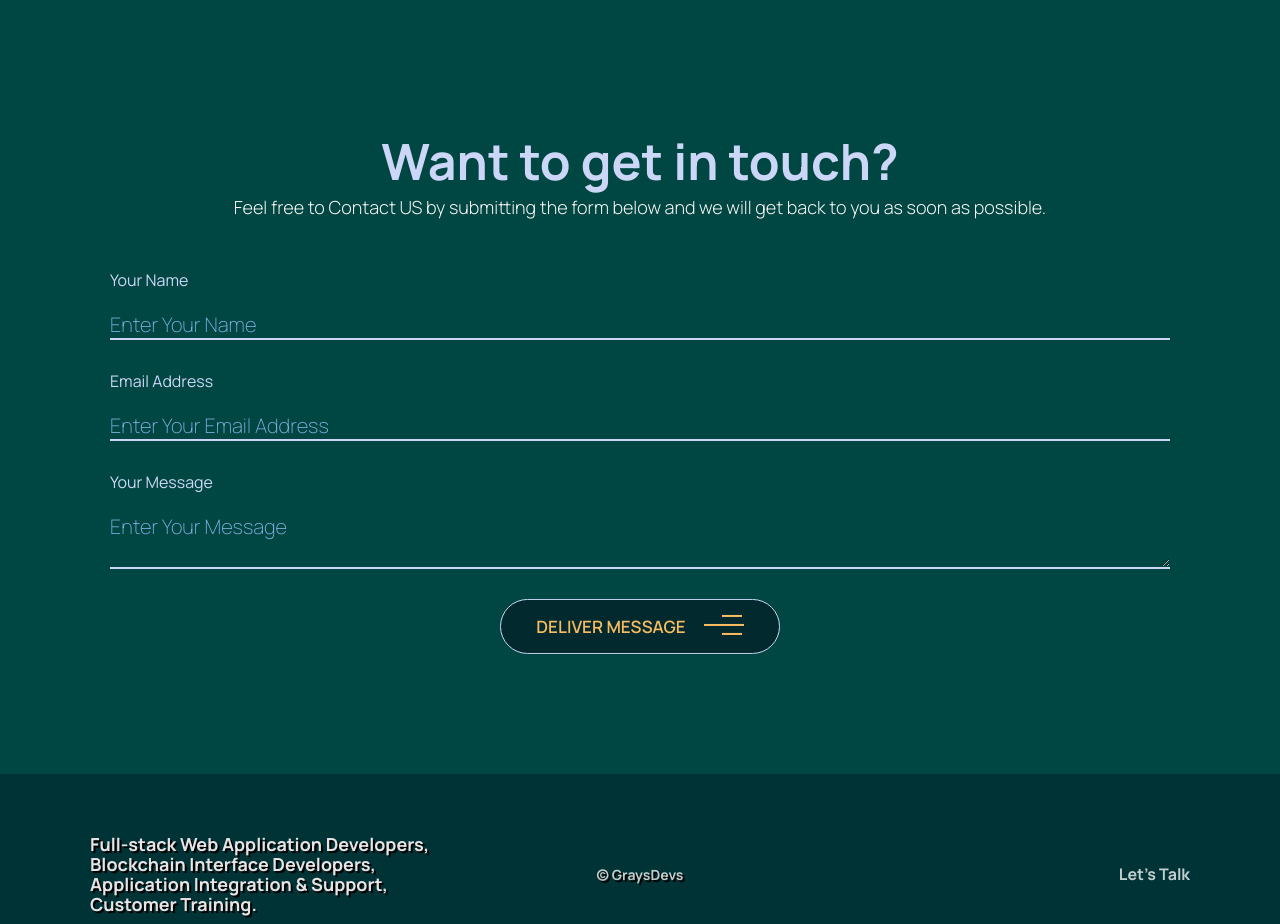
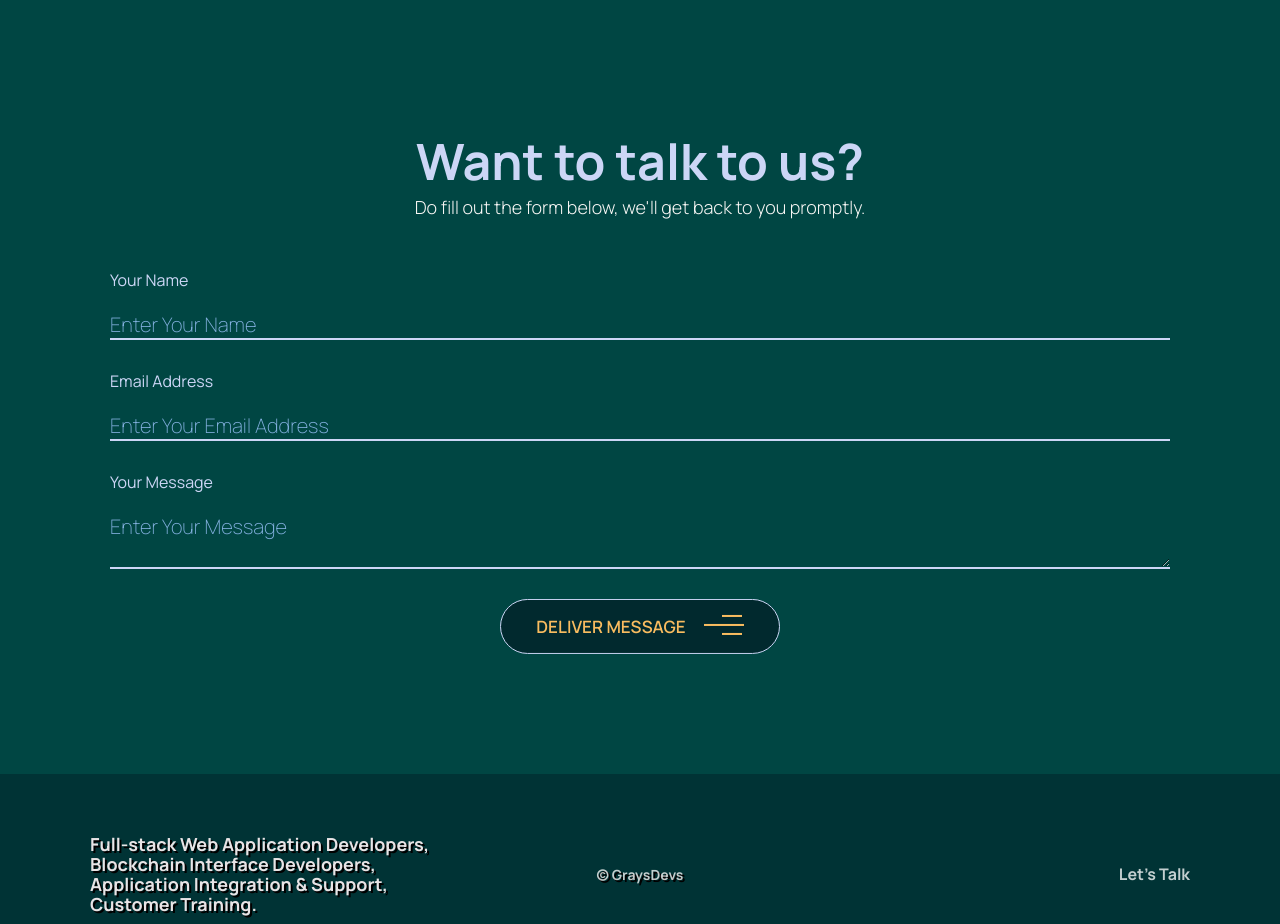
Before and after one commit to Shiewhun/graysdevs, a React (Create React App) app: page / in a window 1280 px wide. Shown: the part 3000-3924 px from the top of the page. Built offline with nearby package versions, Linux system fonts and the light colour scheme.

Commit message:
Update Contact.jsx

```diff
--- a/src/components/connection/Contact.jsx
+++ b/src/components/connection/Contact.jsx
@@ -60,8 +60,8 @@ const Contact = () => {
           viewport={{once:true, amount:0.3}}
           transition={{staggerChildren:0.5}}
         >
-          <motion.h1 variants={spanAni}>Want to get in touch?</motion.h1>
-          <motion.p variants={pAni}>Feel free to Contact US by submitting the form below and we will get back to you as soon as possible.</motion.p>
+          <motion.h1 variants={spanAni}>Want to talk to us?</motion.h1>
+          <motion.p variants={pAni}>Do fill out the form below, we'll get back to you promptly.</motion.p>
         </motion.div>
         <div className="contact-form">
           <motion.form method='POST'
```
